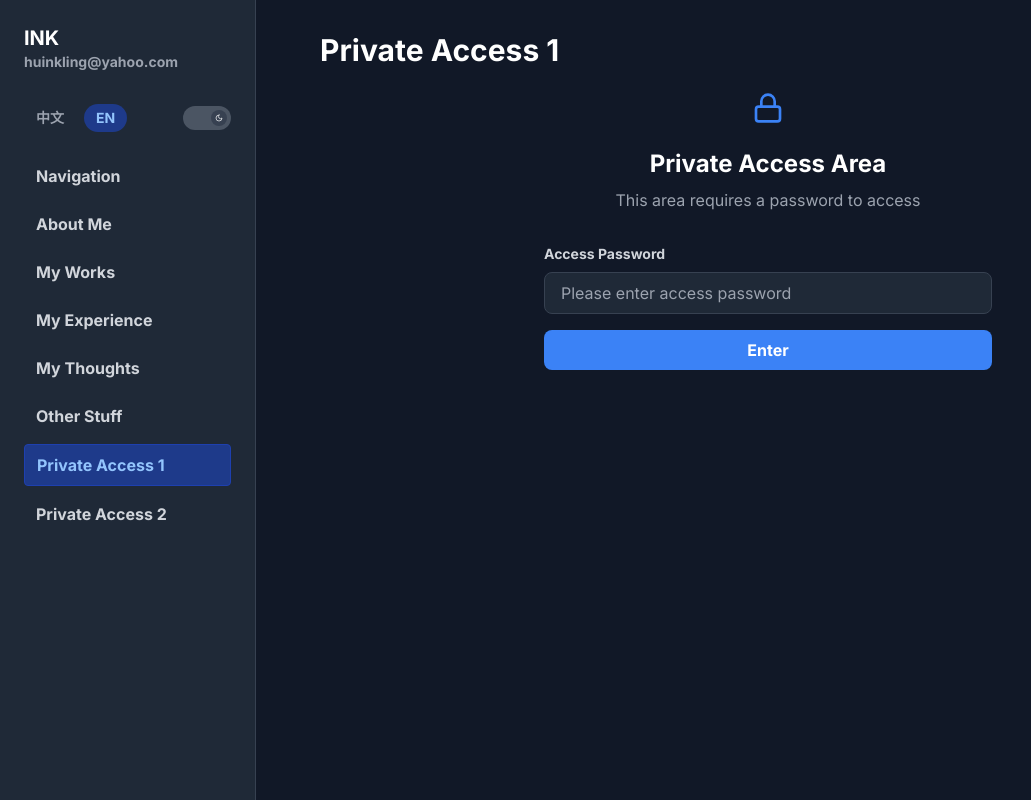
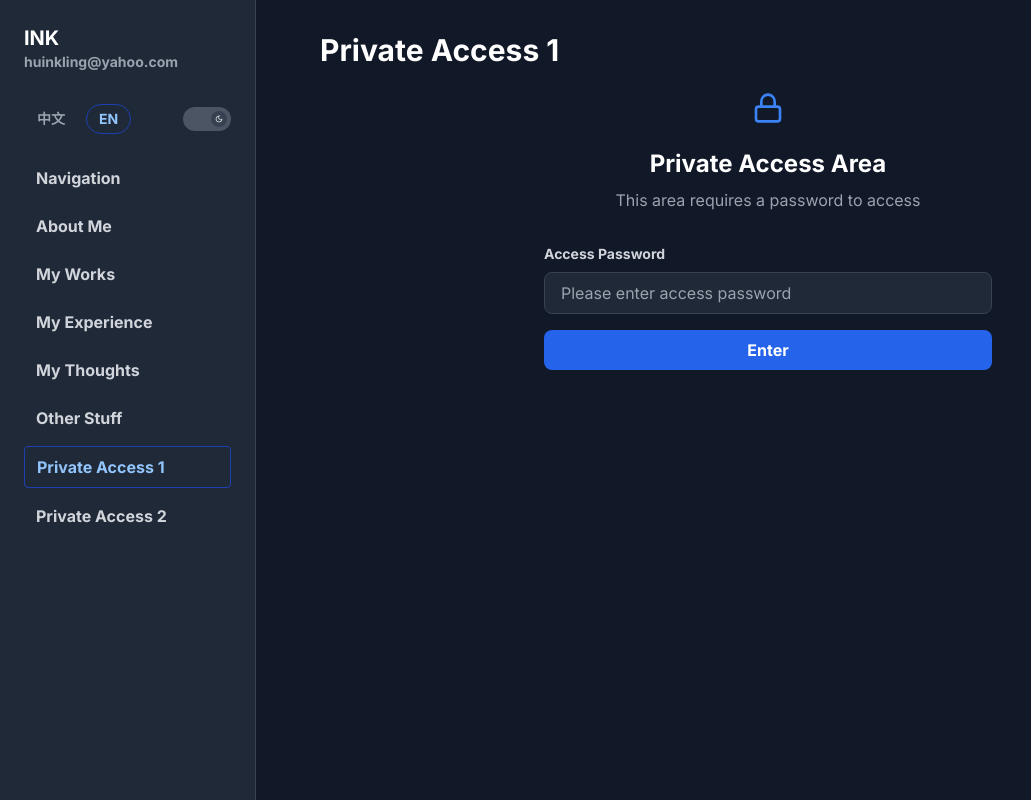
Before and after one commit to ink1ing/tech, a React (Vite) app in the folder frontend/: page /private1 in a window 1280 px wide. Shown: the whole page, without its empty margins (0-1031 px from the left). Built offline with nearby package versions, Linux system fonts and the light colour scheme.

Commit message:
feat(ui-light): blur full-screen bg in light mode; make clickable cards/buttons transparent with active/hover feedback

```diff
--- a/frontend/src/components/Layout.tsx
+++ b/frontend/src/components/Layout.tsx
@@ -85,15 +85,24 @@
   return (
     <div className={`min-h-screen flex transition-colors duration-200 relative ${
       isDark ? 'bg-gray-900' : ''
-    }`}
-    style={isDark ? {} : {
-      backgroundImage: 'url(https://persistent.oaistatic.com/burrito-nux/640.webp)',
-      backgroundSize: 'cover',
-      backgroundPosition: 'center',
-      backgroundAttachment: 'fixed'
-    }}>
+    }`}>
       {!isDark && (
-        <div className="fixed inset-0 bg-white bg-opacity-80 backdrop-blur-sm -z-10"></div>
+        <>
+          {/* 背景图层：全屏覆盖并模糊 */}
+          <div
+            className="fixed inset-0 -z-20 pointer-events-none"
+            style={{
+              backgroundImage: 'url(https://persistent.oaistatic.com/burrito-nux/640.webp)',
+              backgroundSize: 'cover',
+              backgroundPosition: 'center',
+              backgroundAttachment: 'fixed',
+              filter: 'blur(14px)',
+              transform: 'scale(1.06)'
+            }}
+          />
+          {/* 亮度覆盖层：提高可读性 */}
+          <div className="fixed inset-0 -z-10 bg-white/55" />
+        </>
       )}
 
       {/* 汉堡菜单按钮 (仅在移动端显示) */}
@@ -101,7 +110,7 @@
         <button
           onClick={() => setIsSidebarOpen(!isSidebarOpen)}
           className={`fixed top-4 left-4 z-20 p-2 rounded-md ${
-            isDark ? 'bg-gray-800 text-white' : 'bg-white text-gray-800'
+            isDark ? 'bg-gray-800 text-white' : 'bg-transparent border border-gray-300 text-gray-800'
           } shadow-md`}
         >
           {isSidebarOpen ? '✕' : '☰'}
@@ -113,7 +122,7 @@
         ${isMobile ? 'absolute z-10 h-full' : 'relative'}
         transition-all duration-300 ease-in-out
         ${isSidebarOpen ? 'w-64 translate-x-0' : 'w-64 -translate-x-full'}
-        ${isDark ? 'bg-gray-800 border-gray-700' : 'bg-white bg-opacity-30 backdrop-blur-sm border-gray-200'}
+        ${isDark ? 'bg-gray-800 border-gray-700' : 'bg-transparent border-gray-200'}
         border-r p-6
       `}>
         {isSidebarOpen && (
@@ -135,28 +144,28 @@
               <div className="flex space-x-2">
                 <button
                   onClick={() => setLanguage('zh')}
-                  className={`px-3 py-1 rounded-full text-sm font-bold ${
+                  className={`px-3 py-1 rounded-full text-sm font-bold border transition-all ${
                     language === 'zh'
                       ? isDark
-                        ? 'bg-blue-900 text-blue-300'
-                        : 'bg-blue-50 text-blue-600'
+                        ? 'bg-transparent text-blue-300 border-blue-800'
+                        : 'bg-transparent text-blue-600 border-blue-300'
                       : isDark
-                        ? 'text-gray-400 hover:bg-gray-700'
-                        : 'text-gray-500 hover:bg-gray-200'
+                        ? 'text-gray-400 border-transparent hover:bg-white/5'
+                        : 'text-gray-500 border-transparent hover:bg-black/5'
                   }`}
                 >
                   中文
                 </button>
                 <button
                   onClick={() => setLanguage('en')}
-                  className={`px-3 py-1 rounded-full text-sm font-bold ${
+                  className={`px-3 py-1 rounded-full text-sm font-bold border transition-all ${
                     language === 'en'
                       ? isDark
-                        ? 'bg-blue-900 text-blue-300'
-                        : 'bg-blue-50 text-blue-600'
+                        ? 'bg-transparent text-blue-300 border-blue-800'
+                        : 'bg-transparent text-blue-600 border-blue-300'
                       : isDark
-                        ? 'text-gray-400 hover:bg-gray-700'
-                        : 'text-gray-500 hover:bg-gray-200'
+                        ? 'text-gray-400 border-transparent hover:bg-white/5'
+                        : 'text-gray-500 border-transparent hover:bg-black/5'
                   }`}
                 >
                   EN
@@ -184,15 +193,15 @@
                 <div
                   key={item.path}
                   onClick={() => handleNavigation(item.path)}
-                  className={`px-3 py-2 rounded font-bold cursor-pointer transition-colors ${
+                  className={`px-3 py-2 rounded font-bold cursor-pointer transition-all select-none ${
                     location.pathname === item.path
                       ? isDark
-                        ? 'bg-blue-900 text-blue-300 border border-blue-800'
-                        : 'bg-blue-50 text-blue-600 border border-blue-200'
+                        ? 'text-blue-300 border border-blue-800 bg-transparent'
+                        : 'text-blue-600 border border-blue-300 bg-transparent'
                       : isDark
-                        ? 'text-gray-300 hover:bg-gray-700'
-                        : 'text-gray-700 hover:bg-gray-100'
-                  }`}
+                        ? 'text-gray-300 hover:bg-white/5'
+                        : 'text-gray-700 hover:bg-black/5'
+                  } active:scale-95`}
                 >
                   {item.label}
                 </div>
@@ -204,10 +213,10 @@
               <div className="mt-6 pt-6 border-t border-gray-600">
                 <button
                   onClick={handleLogout}
-                  className={`w-full px-3 py-2 rounded font-bold transition-colors ${
+                  className={`w-full px-3 py-2 rounded font-bold transition-all border ${
                     isDark
-                      ? 'bg-red-800 text-red-300 hover:bg-red-700'
-                      : 'bg-red-100 text-red-600 hover:bg-red-200'
+                      ? 'text-red-300 border-red-800 hover:bg-white/5'
+                      : 'text-red-600 border-red-300 hover:bg-black/5'
                   }`}
                 >
                   {language === 'zh' ? '登出' : 'Logout'}
--- a/frontend/src/pages/AboutPage.tsx
+++ b/frontend/src/pages/AboutPage.tsx
@@ -33,10 +33,10 @@
                 href={link.url}
                 target="_blank"
                 rel="noopener noreferrer"
-                className={`flex items-center p-4 rounded-lg border transition-colors duration-200 ${
+                className={`flex items-center p-4 rounded-lg border transition-all duration-200 ${
                   isDark
                     ? 'bg-gray-800 border-gray-700 hover:bg-gray-750'
-                    : 'bg-white bg-opacity-30 backdrop-blur-sm border-gray-200 hover:bg-opacity-50'
+                    : 'bg-transparent border-gray-300 hover:bg-black/5 active:scale-95'
                 }`}
               >
                 <Icon className="w-5 h-5 text-blue-500 mr-3" />
--- a/frontend/src/pages/ExperiencePage.tsx
+++ b/frontend/src/pages/ExperiencePage.tsx
@@ -34,7 +34,7 @@
             className={`block border rounded-lg p-6 transition-all duration-200 hover:shadow-lg ${
               isDark
                 ? 'bg-gray-800 border-gray-700 hover:bg-gray-750'
-                : 'bg-white bg-opacity-30 backdrop-blur-sm border-gray-200 hover:bg-opacity-50'
+                : 'bg-transparent border-gray-300 hover:bg-black/5 active:scale-95'
             }`}
           >
             <h2 className={`text-xl font-bold mb-2 ${isDark ? 'text-white' : 'text-gray-900'}`}>
--- a/frontend/src/pages/NavigationPage.tsx
+++ b/frontend/src/pages/NavigationPage.tsx
@@ -104,7 +104,7 @@
             className={`block border rounded-lg p-6 transition-all duration-200 hover:shadow-lg ${
               isDark
                 ? 'bg-gray-800 border-gray-700 hover:bg-gray-750'
-                : 'bg-white bg-opacity-30 backdrop-blur-sm border-gray-200 hover:bg-opacity-50'
+                : 'bg-transparent border-gray-300 hover:bg-black/5 active:scale-95'
             }`}
           >
             <h2 className={`text-xl font-bold mb-2 ${isDark ? 'text-white' : 'text-gray-900'}`}>
--- a/frontend/src/pages/OtherStuffPage.tsx
+++ b/frontend/src/pages/OtherStuffPage.tsx
@@ -69,7 +69,7 @@
             className={`block border rounded-lg p-6 transition-all duration-200 hover:shadow-lg ${
               isDark
                 ? 'bg-gray-800 border-gray-700 hover:bg-gray-750'
-                : 'bg-white bg-opacity-30 backdrop-blur-sm border-gray-200 hover:bg-opacity-50'
+                : 'bg-transparent border-gray-300 hover:bg-black/5 active:scale-95'
             }`}
           >
             <h2 className={`text-xl font-bold mb-2 ${isDark ? 'text-white' : 'text-gray-900'}`}>
--- a/frontend/src/pages/PrivateAccessPage.tsx
+++ b/frontend/src/pages/PrivateAccessPage.tsx
@@ -156,7 +156,11 @@
             <button
               type="submit"
               disabled={loading}
-              className="w-full bg-blue-500 hover:bg-blue-600 disabled:bg-blue-300 text-white font-bold py-2 px-4 rounded-lg transition-colors duration-200"
+              className={`w-full font-bold py-2 px-4 rounded-lg transition-all duration-200 ${
+                isDark
+                  ? 'bg-blue-600 hover:bg-blue-500 disabled:bg-blue-400 text-white'
+                  : 'bg-transparent border border-blue-300 text-blue-600 hover:bg-black/5 active:scale-95 disabled:opacity-50'
+              }`}
             >
               {loading ? (language === 'zh' ? '验证中...' : 'Verifying...') : (language === 'zh' ? '进入' : 'Enter')}
             </button>
@@ -187,7 +191,11 @@
           </div>
           <button
             onClick={loadProtectedContent}
-            className="bg-blue-500 hover:bg-blue-600 text-white font-bold py-2 px-4 rounded-lg transition-colors duration-200"
+            className={`font-bold py-2 px-4 rounded-lg transition-all duration-200 ${
+              isDark
+                ? 'bg-blue-600 hover:bg-blue-500 text-white'
+                : 'bg-transparent border border-blue-300 text-blue-600 hover:bg-black/5 active:scale-95'
+            }`}
           >
             {language === 'zh' ? '重试' : 'Retry'}
           </button>
@@ -218,7 +226,7 @@
           className={`block border rounded-lg p-6 transition-all duration-200 hover:shadow-lg cursor-pointer ${
             isDark
               ? 'bg-gray-800 border-gray-700 hover:bg-gray-750'
-              : 'bg-white bg-opacity-30 backdrop-blur-sm border-gray-200 hover:bg-opacity-50'
+              : 'bg-transparent border-gray-300 hover:bg-black/5 active:scale-95'
           }`}
         >
           <div className="flex items-center justify-between">
@@ -233,7 +241,7 @@
             <div className={`px-4 py-2 rounded-lg font-bold ${
               isDark
                 ? 'bg-blue-600 text-white'
-                : 'bg-blue-500 text-white'
+                : 'bg-transparent border border-blue-300 text-blue-600'
             }`}>
               {language === 'zh' ? '复制' : 'Copy'}
             </div>
--- a/frontend/src/pages/WorksPage.tsx
+++ b/frontend/src/pages/WorksPage.tsx
@@ -48,7 +48,7 @@
             className={`block border rounded-lg p-6 transition-all duration-200 hover:shadow-lg ${
               isDark
                 ? 'bg-gray-800 border-gray-700 hover:bg-gray-750'
-                : 'bg-white bg-opacity-30 backdrop-blur-sm border-gray-200 hover:bg-opacity-50'
+                : 'bg-transparent border-gray-300 hover:bg-black/5 active:scale-95'
             }`}
           >
             <h2 className={`text-xl font-bold mb-2 ${isDark ? 'text-white' : 'text-gray-900'}`}>
```
